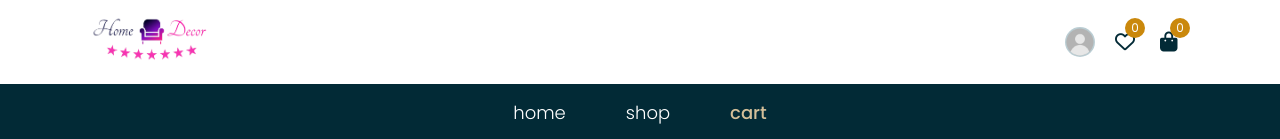
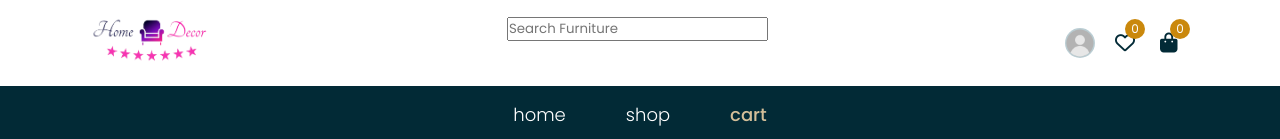
Before and after one commit to Phinda824/Home-decoration, a React (Vite) app: page /cart in a window 1280 px wide. Shown: the top 139 px of the page. Built offline with nearby package versions, Linux system fonts and the light colour scheme; no server answers; a web font is replaced by a local one.

Commit message:
adding search bar

```diff
--- a/src/conponents/Header/Header.jsx
+++ b/src/conponents/Header/Header.jsx
@@ -9,6 +9,7 @@ import { auth } from "../../firebase.config";
 
 import user from "/images/User1.webp";
 import logoIcon from "/images/logo.png";
+import Search from "../Search/Search";
 
 const nav_links = [
   {
@@ -60,6 +61,10 @@ const Header = () => {
           <Link to="/home">
             <img src={logoIcon} alt="" />
           </Link>
+        </div>
+
+        <div className="midle_section">
+          <Search />
         </div>
 
         <div className="rigth_side">
--- /dev/null
+++ b/src/conponents/Search/Search.jsx
@@ -0,0 +1,13 @@
+import React from "react";
+import "./Search.css";
+
+const Search = () => {
+  return (
+    <div className="search_container">
+      <input type="text" placeholder="Search Furniture" />
+      <div className="results"></div>
+    </div>
+  );
+};
+
+export default Search;
```
Also changed, not shown: src/conponents/Search/Search.css (added).
